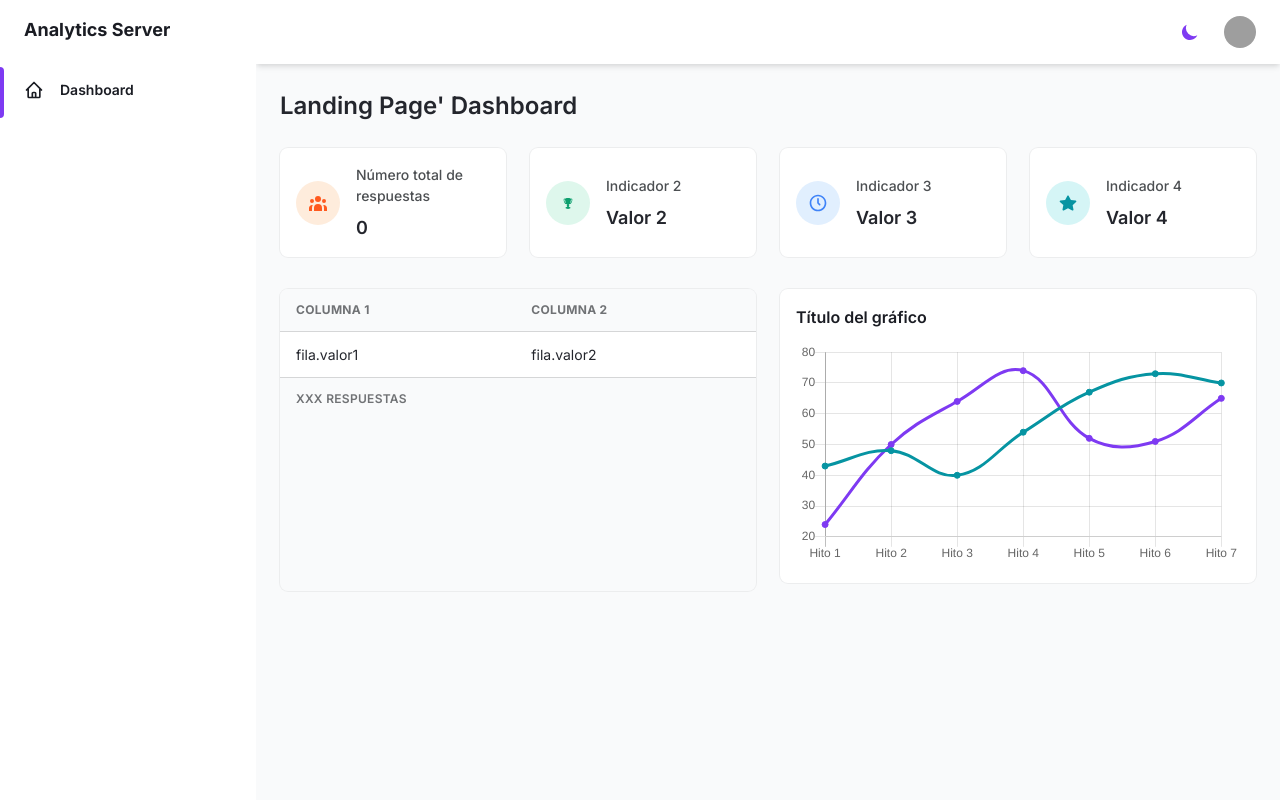
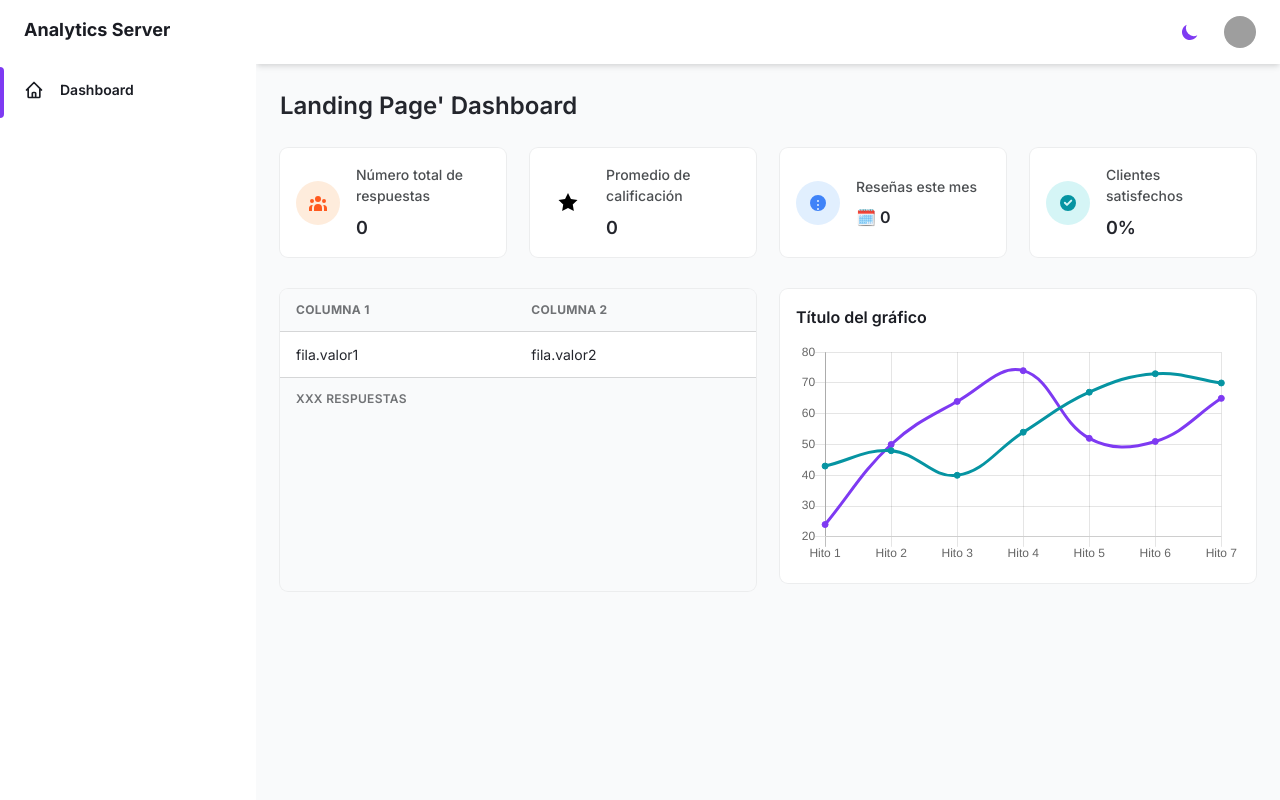
Before and after one commit to kathyforero/django_data_monitor, a Django app: page / in a window 1280 px wide. Run offline with Django 5.2, Linux system fonts and the light colour scheme; data that the repository does not hold is empty; grey boxes are pictures that could not be loaded.

Commit message:
Rama Dev David

```diff
--- a/dashboard/views.py
+++ b/dashboard/views.py
@@ -1,8 +1,8 @@
 from django.shortcuts import render
 from django.http import HttpResponse
-
 import requests
 from django.conf import settings
+from datetime import datetime
 
 def index(request):
     response = requests.get(settings.API_URL)  # URL de la API
@@ -11,9 +11,46 @@
     # Número total de respuestas
     total_responses = len(posts)
 
+    # Promedio de calificación general
+    ratings = [item.get('rating', 0) for item in posts.values()]
+    average_rating = round(sum(ratings) / len(ratings), 1) if ratings else 0
+
+    # Reseñas este mes (agosto 2025)
+    reviews_this_month = 0
+    for item in posts.values():
+        ts = item.get('timestamp', '')
+        # Intenta parsear ambos formatos de fecha
+        try:
+            if "2025" in ts and ("08" in ts or "agosto" in ts or "08/" in ts):
+                reviews_this_month += 1
+            elif ts.startswith("2025-08"):
+                reviews_this_month += 1
+            else:
+                # Intentar parsear formato "dd/mm/yyyy"
+                dt = None
+                try:
+                    dt = datetime.strptime(ts, "%d/%m/%Y, %I:%M:%S %p.")
+                except Exception:
+                    pass
+                if dt and dt.year == 2025 and dt.month == 8:
+                    reviews_this_month += 1
+        except Exception:
+            continue
+
+    # Volumen total de reseñas (igual a total_responses en este caso)
+    total_reviews = total_responses
+
+    # Porcentaje de reseñas con calificación >= 4
+    satisfied_count = sum(1 for r in ratings if r >= 4)
+    percent_satisfied = round((satisfied_count / total_responses) * 100, 1) if total_responses else 0
+
     data = {
         'title': "Landing Page' Dashboard",
         'total_responses': total_responses,
+        'average_rating': average_rating,
+        'reviews_this_month': reviews_this_month,
+        'total_reviews': total_reviews,
+        'percent_satisfied': percent_satisfied,
     }
 
     return render(request, 'dashboard/index.html', data)
--- a/templates/dashboard/content/data.html
+++ b/templates/dashboard/content/data.html
@@ -24,79 +24,63 @@
           <p class="mb-2 text-sm font-medium text-gray-600 dark:text-gray-400">
             Número total de respuestas
           </p>
+          <!-- Indicador 1 -->
           <p class="text-lg font-semibold text-gray-700 dark:text-gray-200">
-            <!-- START - valor del indicador 1 -->
             {{ total_responses }}
-            <!-- END - valor del indicador 1 -->
           </p>
         </div>
       </div>
 
-      <!-- Indicador -->
+      <!-- Indicador 2: Promedio de calificación general -->
       <div class="flex items-center p-4 bg-white rounded-lg shadow-xs dark:bg-gray-800">
-        <div class="p-3 mr-4 text-green-500 bg-green-100 rounded-full dark:text-green-100 dark:bg-green-500">
+        <div class="p-3 mr-4 text-yellow-500 bg-yellow-100 rounded-full dark:text-yellow-100 dark:bg-yellow-500">
           <svg class="w-5 h-5" fill="currentColor" viewBox="0 0 20 20">
-            <path fill-rule="evenodd"
-              d="M 10 5.050781 C 11.609375 5.050781 12.917969 5.425781 12.917969 5.886719 L 12.917969 5.976562 C 13.359375 5.460938 13.832031 5.214844 14.167969 5.886719 C 14.902344 6.988281 13.367188 11.339844 11.5625 10.910156 C 11.226562 11.347656 10.886719 11.636719 10.609375 11.824219 C 10.992188 11.964844 11.25 12.238281 11.25 12.550781 C 11.25 12.847656 11.019531 13.109375 10.667969 13.253906 L 11.261719 13.945312 C 12.003906 14.125 12.5 14.460938 12.5 14.84375 C 12.5 15.417969 11.378906 15.886719 10 15.886719 C 8.621094 15.886719 7.5 15.417969 7.5 14.84375 C 7.5 14.460938 7.996094 14.125 8.738281 13.945312 L 9.332031 13.253906 C 8.980469 13.109375 8.75 12.847656 8.75 12.550781 C 8.75 12.238281 9.007812 11.964844 9.390625 11.824219 C 9.113281 11.636719 8.773438 11.347656 8.4375 10.910156 C 6.632812 11.339844 5.097656 6.988281 5.832031 5.886719 C 6.167969 5.214844 6.640625 5.460938 7.082031 5.976562 L 7.082031 5.886719 C 7.082031 5.425781 8.390625 5.050781 10 5.050781 Z M 13.75 6.457031 C 13.75 5.914062 13.324219 6.402344 12.84375 7.300781 C 12.71875 8.460938 12.4375 9.351562 12.105469 10.03125 C 13.148438 9.632812 13.75 7.519531 13.75 6.457031 Z M 6.25 6.457031 C 6.25 7.519531 6.851562 9.632812 7.894531 10.03125 C 7.5625 9.351562 7.28125 8.460938 7.15625 7.300781 C 6.675781 6.402344 6.25 5.914062 6.25 6.457031 Z M 6.25 6.457031"
-              clip-rule="evenodd"></path>
+            <path d="M10 15l-5.878 3.09 1.122-6.545L.488 6.91l6.561-.955L10 0l2.951 5.955 6.561.955-4.756 4.635 1.122 6.545z" />
           </svg>
         </div>
         <div>
           <p class="mb-2 text-sm font-medium text-gray-600 dark:text-gray-400">
-            Indicador 2
+            Promedio de calificación
           </p>
+          <!-- Indicador 2 -->
           <p class="text-lg font-semibold text-gray-700 dark:text-gray-200">
-
-            <!-- START - valor del indicador 2 -->
-            Valor 2
-            <!-- END - valor del indicador 2 -->
-
+            {{ average_rating }}
           </p>
         </div>
       </div>
 
-      <!-- Indicador -->
+      <!-- Indicador 3: Distribución de calificaciones -->
       <div class="flex items-center p-4 bg-white rounded-lg shadow-xs dark:bg-gray-800">
         <div class="p-3 mr-4 text-blue-500 bg-blue-100 rounded-full dark:text-blue-100 dark:bg-blue-500">
           <svg class="w-5 h-5" fill="currentColor" viewBox="0 0 20 20">
-            <path
-              d="M 10 1.667969 C 14.601562 1.667969 18.332031 5.398438 18.332031 10 C 18.332031 14.601562 14.601562 18.332031 10 18.332031 C 5.398438 18.332031 1.667969 14.601562 1.667969 10 C 1.667969 5.398438 5.398438 1.667969 10 1.667969 Z M 10 3.332031 C 6.316406 3.332031 3.332031 6.316406 3.332031 10 C 3.332031 13.683594 6.316406 16.667969 10 16.667969 C 13.683594 16.667969 16.667969 13.683594 16.667969 10 C 16.667969 6.316406 13.683594 3.332031 10 3.332031 Z M 10 5 C 10.425781 5 10.78125 5.320312 10.828125 5.734375 L 10.832031 5.832031 L 10.832031 9.65625 L 12.257812 11.078125 C 12.582031 11.402344 12.582031 11.929688 12.257812 12.257812 C 11.957031 12.554688 11.484375 12.578125 11.15625 12.324219 L 11.078125 12.257812 L 9.410156 10.589844 C 9.28125 10.460938 9.199219 10.289062 9.175781 10.109375 L 9.167969 10 L 9.167969 5.832031 C 9.167969 5.375 9.539062 5 10 5 Z M 10 5">
-            </path>
+            <path d="M2 10a8 8 0 1116 0A8 8 0 012 10zm8-3a1 1 0 100 2 1 1 0 000-2zm0 4a1 1 0 100 2 1 1 0 000-2zm0 4a1 1 0 100 2 1 1 0 000-2z" />
           </svg>
         </div>
         <div>
           <p class="mb-2 text-sm font-medium text-gray-600 dark:text-gray-400">
-            Indicador 3
+            Reseñas este mes
           </p>
-          <p class="text-lg font-semibold text-gray-700 dark:text-gray-200">
-
-            <!-- START - valor del indicador 3 -->
-            Valor 3
-            <!-- END - valor del indicador 3 -->
-
+          <!-- Indicador 3 -->
+          <p class="text-base font-semibold text-gray-700 dark:text-gray-200">
+            <span title="Reseñas en agosto 2025">🗓️ {{ reviews_this_month }}</span>
           </p>
         </div>
       </div>
 
-      <!-- Indicador -->
+      <!-- Indicador 4: Clientes satisfechos -->
       <div class="flex items-center p-4 bg-white rounded-lg shadow-xs dark:bg-gray-800">
         <div class="p-3 mr-4 text-teal-500 bg-teal-100 rounded-full dark:text-teal-100 dark:bg-teal-500">
           <svg class="w-5 h-5" fill="currentColor" viewBox="0 0 20 20">
-            <path fill-rule="evenodd"
-              d="M 18.332031 8.175781 C 18.234375 7.863281 17.964844 7.640625 17.640625 7.601562 L 12.890625 6.949219 L 10.734375 2.941406 C 10.585938 2.671875 10.304688 2.503906 10 2.503906 C 9.695312 2.503906 9.414062 2.671875 9.265625 2.941406 L 7.140625 6.949219 L 2.390625 7.601562 C 2.070312 7.644531 1.804688 7.867188 1.707031 8.175781 C 1.625 8.472656 1.714844 8.796875 1.941406 9.007812 L 5.351562 12.117188 L 4.515625 16.484375 C 4.433594 16.808594 4.550781 17.148438 4.816406 17.351562 C 5.082031 17.554688 5.441406 17.582031 5.734375 17.417969 L 10 15.316406 L 14.265625 17.417969 C 14.382812 17.472656 14.507812 17.5 14.632812 17.5 C 14.882812 17.503906 15.121094 17.394531 15.28125 17.207031 C 15.445312 17.015625 15.511719 16.761719 15.464844 16.515625 L 14.632812 12.148438 L 18.042969 9.042969 C 18.304688 8.835938 18.417969 8.496094 18.332031 8.175781 Z M 18.332031 8.175781"
-              clip-rule="evenodd"></path>
+            <path d="M10 2a8 8 0 100 16 8 8 0 000-16zm3.93 6.36l-4.24 4.24a1 1 0 01-1.42 0l-2.12-2.12a1 1 0 111.42-1.42l1.41 1.41 3.53-3.53a1 1 0 111.42 1.42z"/>
           </svg>
         </div>
         <div>
           <p class="mb-2 text-sm font-medium text-gray-600 dark:text-gray-400">
-            Indicador 4
+            Clientes satisfechos
           </p>
+          <!-- Indicador 4 -->
           <p class="text-lg font-semibold text-gray-700 dark:text-gray-200">
-
-            <!-- START - valor del indicador 4 -->
-            Valor 4
-            <!-- END - valor del indicador 4 -->
-
+            {{ percent_satisfied }}%
           </p>
         </div>
       </div>
```
